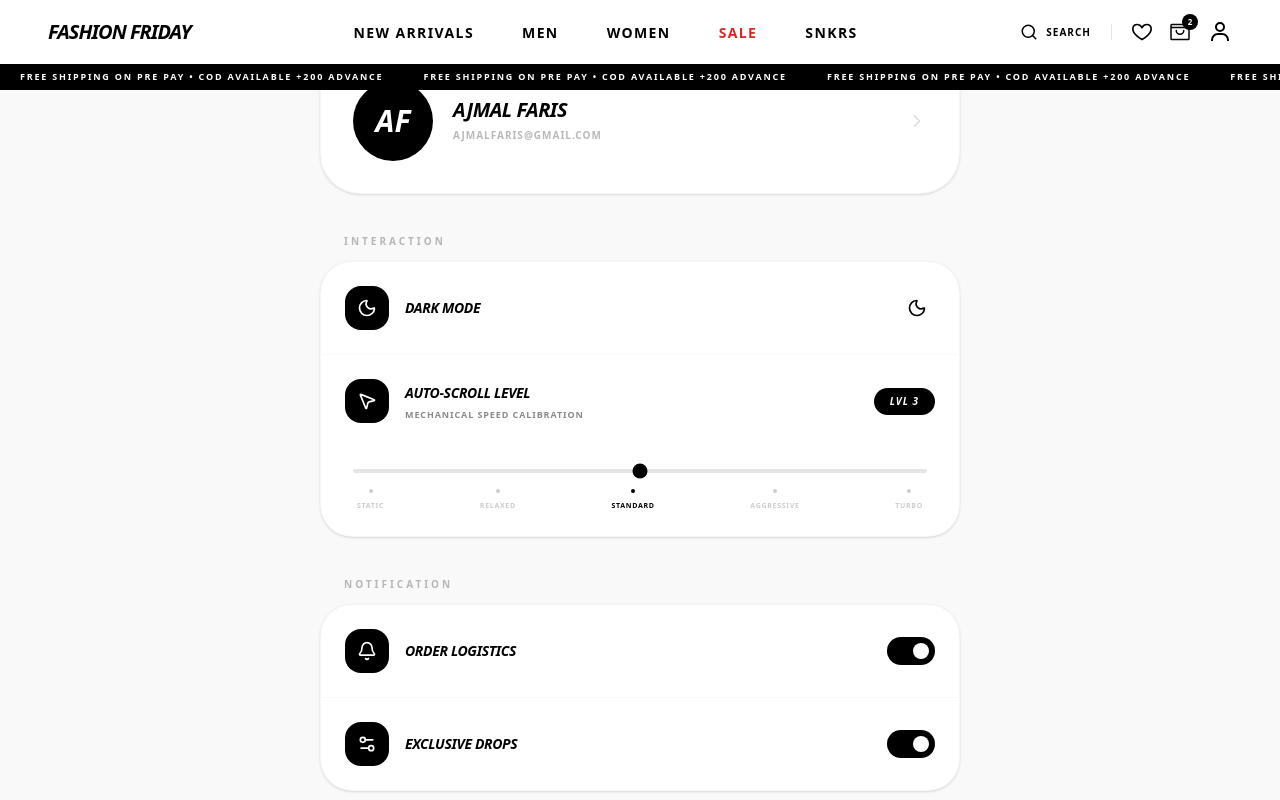
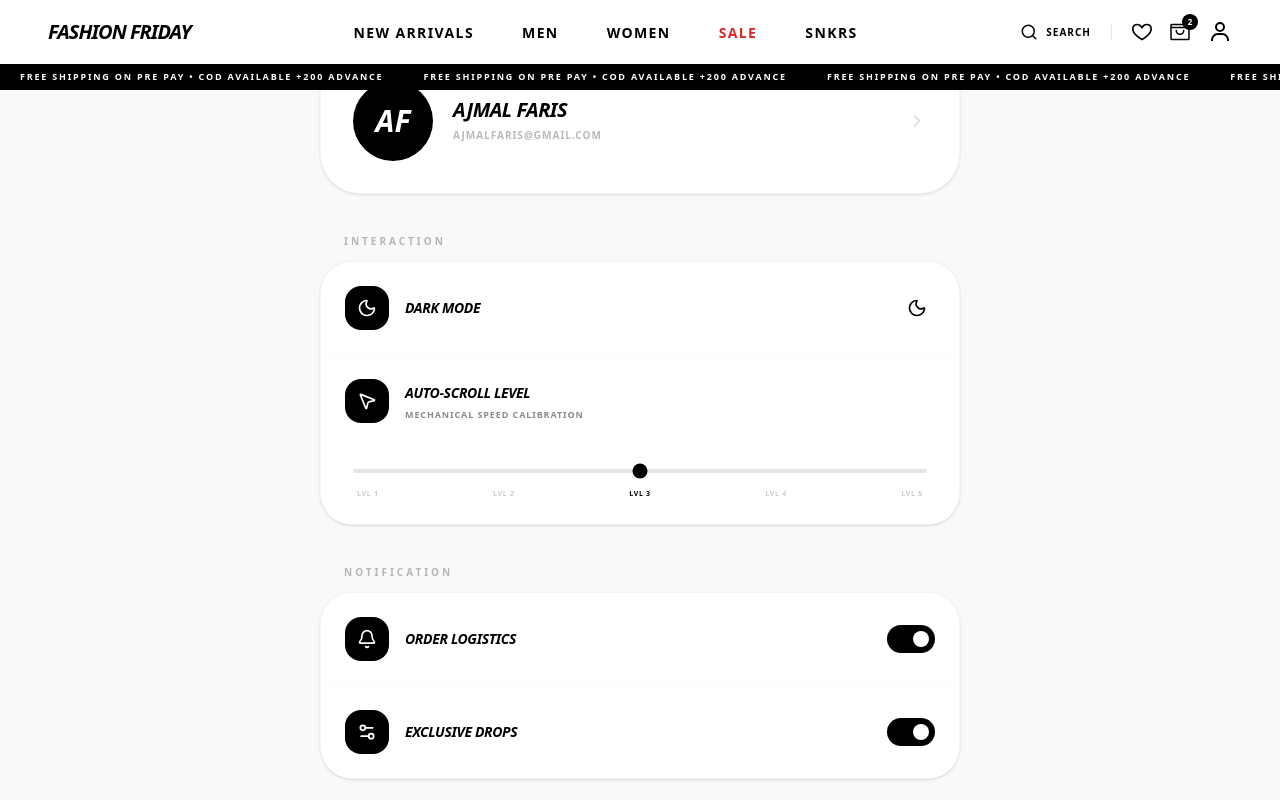
Before and after one commit to FashionFriday-tech/platform, a Next.js app: page /account/settings in a window 1280 px wide. Shown: the top 800 px of the page. Built offline with nearby package versions, Linux system fonts and the light colour scheme.

Commit message:
ui (settings page) : update the auto scrlling level section design by removing the dot and current level extra label

```diff
--- a/src/app/(account)/account/settings/page.tsx
+++ b/src/app/(account)/account/settings/page.tsx
@@ -34,8 +34,7 @@ export default function SettingsPage() {
   const { settings, updateSettings } = useSettings();
   const scrollLevel = settings.autoScrollLevel;
 
-  const speedLabels = ["Static", "Relaxed", "Standard", "Aggressive", "Turbo"];
-
+const speedLabels = ["Lvl 1", "Lvl 2", "Lvl 3", "Lvl 4", "Lvl 5"];
   return (
     <div className="min-h-screen bg-[#F9F9F9] dark:bg-black text-foreground transition-colors duration-500 pb-20">
       <main className="mx-auto max-w-2xl px-4 pt-12 space-y-10">
@@ -92,9 +91,6 @@ export default function SettingsPage() {
                     </p>
                   </div>
                 </div>
-                <span className="text-[10px] font-black italic uppercase tracking-widest px-4 py-1.5 bg-foreground text-background rounded-full">
-                  Lvl {scrollLevel}
-                </span>
               </div>
 
               <div className="px-2 space-y-4">
@@ -117,13 +113,6 @@ export default function SettingsPage() {
                       key={label}
                       className="flex flex-col items-center gap-2"
                     >
-                      <div
-                        className={`w-1 h-1 rounded-full ${
-                          scrollLevel === i + 1
-                            ? "bg-foreground"
-                            : "bg-foreground/20"
-                        }`}
-                      />
                       <span
                         className={`text-[7px] font-black uppercase tracking-widest transition-opacity ${
                           scrollLevel === i + 1 ? "opacity-100" : "opacity-20"
```
